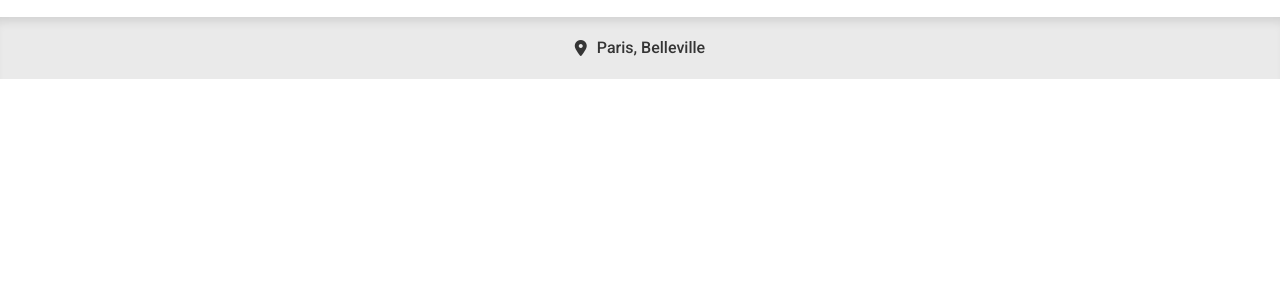
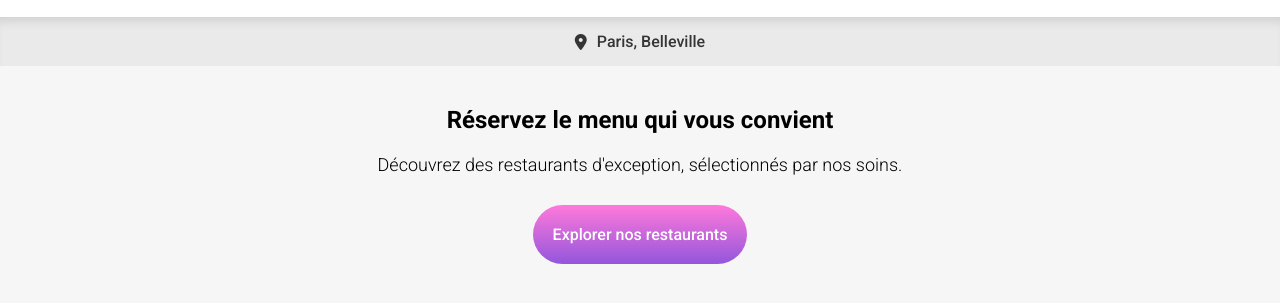
Before and after one commit to chloeadriancreates/ChloeAdrian_3_15112021, a website: page index.html in a window 1280 px wide. Shown: the part 57-360 px from the top of the page. Drawn offline with Linux system fonts and the light colour scheme; a web font is replaced by a local one.

Commit message:
Added presentation section + gradient button

```diff
--- a/index.html
+++ b/index.html
@@ -19,5 +19,12 @@
         <i class="fas fa-map-marker-alt"></i>
         <h4 class="place_text">Paris, Belleville</h4>
     </section>
+    <section class="presentation">
+        <h1 class="presentation_title">Réservez le menu qui vous convient</h1>
+        <p class="presentation_descr">Découvrez des restaurants d'exception, sélectionnés par nos soins.</p>
+        <a href="#">
+            <button class="btn btn--gradient">Explorer nos restaurants</button>
+        </a>
+    </section>
 </body>
 </html>
--- a/sass/base/_base.scss
+++ b/sass/base/_base.scss
@@ -1,3 +1,3 @@
-body {
+body, h1, h2, h3, h4, h5, h6, p {
     margin: 0;
 }
--- /dev/null
+++ b/sass/components/_btn.scss
@@ -0,0 +1,14 @@
+.btn {
+    border: none;
+    box-shadow: none;
+    color: white;
+    font-family: 'Roboto', sans-serif;
+
+    &--gradient {
+        padding: 20px;
+        border-radius: 30px;
+        background: linear-gradient(0deg, $colorPrimary 0%, $colorSecondary 100%);
+        font-size: 16px;
+        font-weight: 500;
+    }
+}
--- a/sass/components/_place.scss
+++ b/sass/components/_place.scss
@@ -5,6 +5,7 @@
     align-items: center;
     box-shadow: inset 0px 10px 10px -5px rgba(0,0,0,0.10);
     color: $greyDark;
+    padding: 15px 0px;
 
     &_text {
         margin-left: 10px;
--- /dev/null
+++ b/sass/components/_presentation.scss
@@ -0,0 +1,20 @@
+.presentation {
+    background: $greyLight;
+    padding: 40px 30px;
+    display: flex;
+    flex-direction: column;
+    align-items: center;
+    text-align: center;
+
+    &_title {
+        font-size: 24px;
+        font-weight: 700;
+        padding: 0px 20px 20px 20px;
+    }
+
+    &_descr {
+        font-size: 18px;
+        font-weight: 300;
+        margin-bottom: 30px;
+    }
+}
--- a/sass/main.scss
+++ b/sass/main.scss
@@ -5,3 +5,5 @@
 
 @import "./components/header";
 @import "./components/place";
+@import "./components/presentation";
+@import "./components/btn";
```
Also changed, not shown: public/css/style.css, 1 other file.
